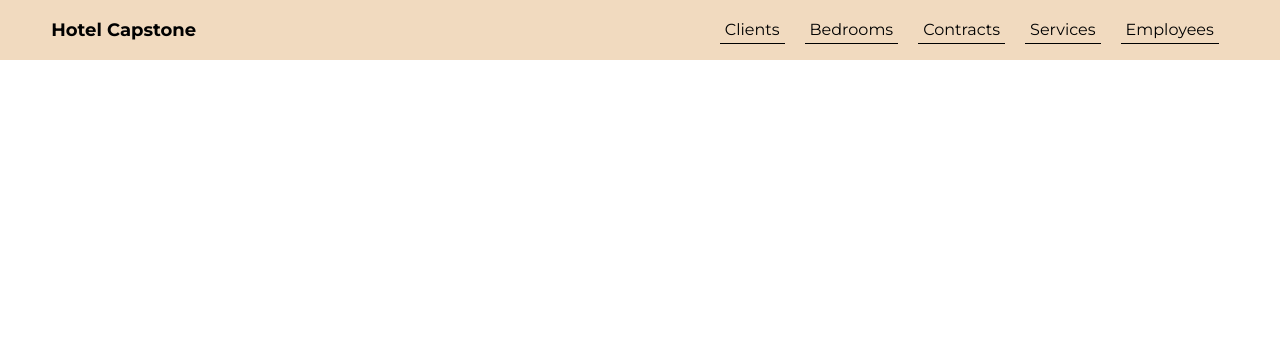
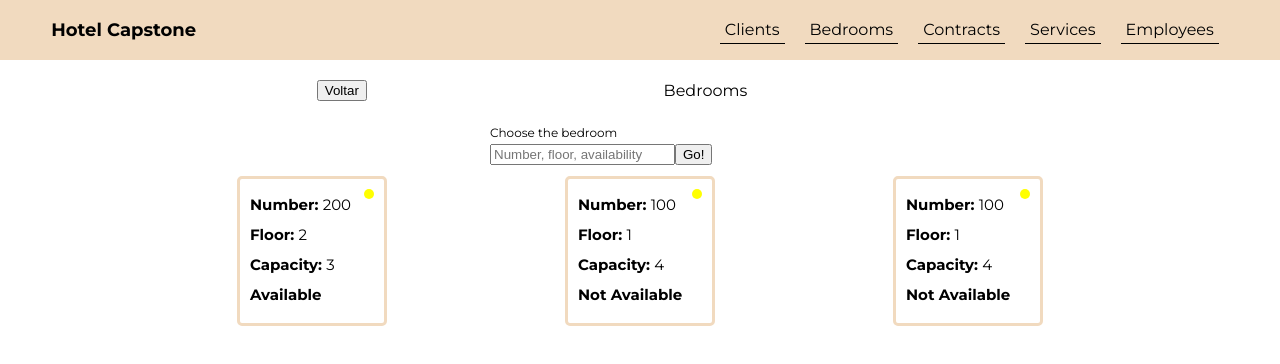
Before and after one commit to henriquemarioto/capstone-hotel-frontend, a React (Vite) app: page / in a window 1280 px wide. Shown: the top 364 px of the page. Built offline with nearby package versions, Linux system fonts and the light colour scheme.

Commit message:
Feat: add a initial style to bedrooms page

```diff
--- a/src/App.tsx
+++ b/src/App.tsx
@@ -3,6 +3,7 @@ import Routes from "./routes/routes"
 import { Toaster } from "react-hot-toast"
 import { useService } from "./providers/Service"
 import { useEffect } from "react"
+import BedroomsPage from "./pages/bedrooms"
 
 function App() {
   return (
@@ -10,6 +11,7 @@ function App() {
       <Toaster />
       <GlobalStyle />
       <Routes />
+      <BedroomsPage />
     </>
   )
 }
--- a/src/components/BedroomsCard/styles.ts
+++ b/src/components/BedroomsCard/styles.ts
@@ -10,6 +10,7 @@ interface Props {
 export const Container = styled.div`
   width: 150px;
   height: 150px;
+  margin: 5px;
   display: flex;
   justify-content: space-between;
   padding: 10px;
--- /dev/null
+++ b/src/pages/bedrooms/index.tsx
@@ -0,0 +1,71 @@
+import BedroomsCard from "../../components/BedroomsCard"
+import { BedroomsDiv, MainDiv, SearchSection, TitleSection } from "./styles"
+
+interface Bedroom {
+  availability: boolean
+  capacity: number
+  clientsList: object[]
+  floor: string
+  number: string
+}
+
+interface Bedrooms {
+  bedrooms: Bedroom[]
+}
+
+const BedroomsPage = () => {
+  const bedrooms = [
+    {
+      availability: true,
+      capacity: 3,
+      clientsList: [{}, {}],
+      floor: "2",
+      number: "200",
+    },
+    {
+      availability: false,
+      capacity: 4,
+      clientsList: [{}, {}],
+      floor: "1",
+      number: "100",
+    },
+    {
+      availability: false,
+      capacity: 4,
+      clientsList: [{}, {}],
+      floor: "1",
+      number: "100",
+    },
+  ]
+  return (
+    <MainDiv>
+      <TitleSection>
+        <button>Voltar</button>
+        <h1>Bedrooms</h1>
+      </TitleSection>
+      <SearchSection>
+        <p>Choose the bedroom</p>
+        <form>
+          <input type="text" placeholder="Number, floor, availability" />
+          <button type="submit">Go!</button>
+        </form>
+      </SearchSection>
+      <BedroomsDiv>
+        {bedrooms.map((bedroom, index) => {
+          return (
+            <BedroomsCard
+              availability={bedroom.availability}
+              capacity={bedroom.capacity}
+              clientsList={bedroom.clientsList}
+              floor={bedroom.floor}
+              number={bedroom.number}
+              key={index}
+            />
+          )
+        })}
+      </BedroomsDiv>
+    </MainDiv>
+  )
+}
+
+export default BedroomsPage
--- /dev/null
+++ b/src/pages/bedrooms/styles.ts
@@ -0,0 +1,32 @@
+import styled from "styled-components"
+
+export const MainDiv = styled.div``
+
+export const TitleSection = styled.section`
+  display: flex;
+  width: 80%;
+  justify-content: space-evenly;
+  align-items: center;
+  margin: 20px;
+`
+
+export const SearchSection = styled.section`
+  width: 300px;
+  margin: auto;
+  height: 50px;
+  display: flex;
+  flex-direction: column;
+  justify-content: space-evenly;
+
+  p {
+    font-size: 12px;
+  }
+`
+export const BedroomsDiv = styled.div`
+  width: 90%;
+  display: flex;
+  flex-wrap: wrap;
+  justify-content: space-evenly;
+  align-items: center;
+  margin: auto;
+`
```
